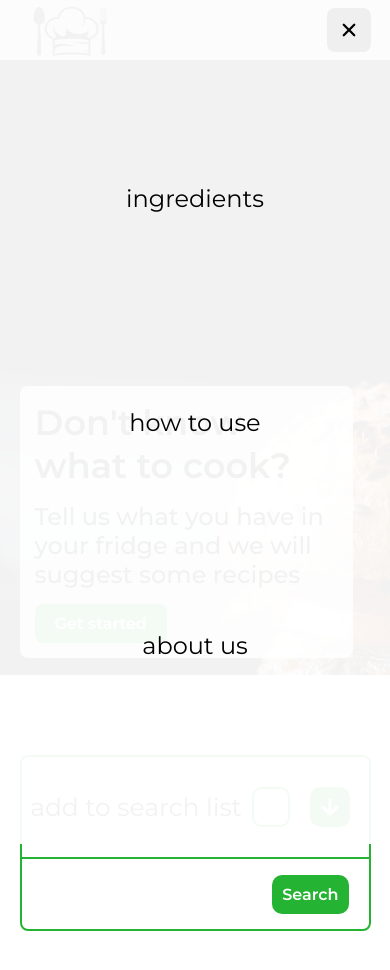
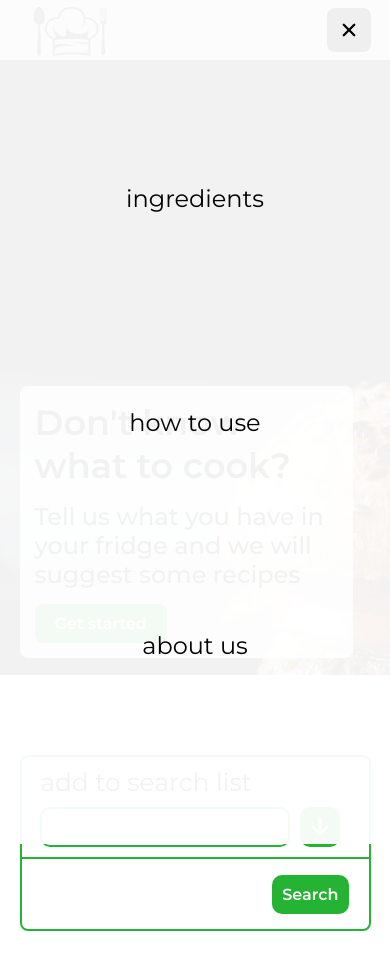
Before and after one commit to MirelaVasileva/whats-for-dinner, a React (Create React App) app: page / in a window 390 px wide. Shown: the top 970 px of the page. Built offline with nearby package versions, Linux system fonts and the light colour scheme.

Commit message:
fix: input and search button styling

```diff
--- a/src/Components/Recipes/RecipeSearch/RecipeSearch.jsx
+++ b/src/Components/Recipes/RecipeSearch/RecipeSearch.jsx
@@ -45,10 +45,12 @@
                             <label>
                                 add to search list
                             </label>
+                            <div className="search-pair">
                             <input name="search" className="input" />
                             <button type="submit" className="arrow form-btn">
                                 <FaArrowRight size={20} />
                             </button>
+                            </div>
                         </form>
                         <div className="search-field">
                             <div className="search-items">
--- a/src/Components/Recipes/RecipeSearch/recipeSearch.css
+++ b/src/Components/Recipes/RecipeSearch/recipeSearch.css
@@ -20,6 +20,9 @@
     border-radius:10px;
     border:none;
     border:2px solid rgb(36, 179, 50);
+    @media screen and (max-width:1000px) {
+        width: 90%;
+    }
 }
 .search-div{
     width: 100%;
@@ -40,14 +43,23 @@
     height: 100px;
     display:flex;
     justify-content: space-between;
-    align-items: center;
+    align-items: start;
     font-size: 25px;
     white-space: nowrap;
     gap: 10px;
+    padding: 10px;
     @media screen and (max-width:800px) {
         width: 95%;
+        flex-direction: column;
     }
 }
+.search-pair{
+    width: 100%;
+    display: flex;
+    justify-content: space-between;
+    align-items: center;
+}
+
 .form-btn{
     display:flex;
     justify-content: center;
```
